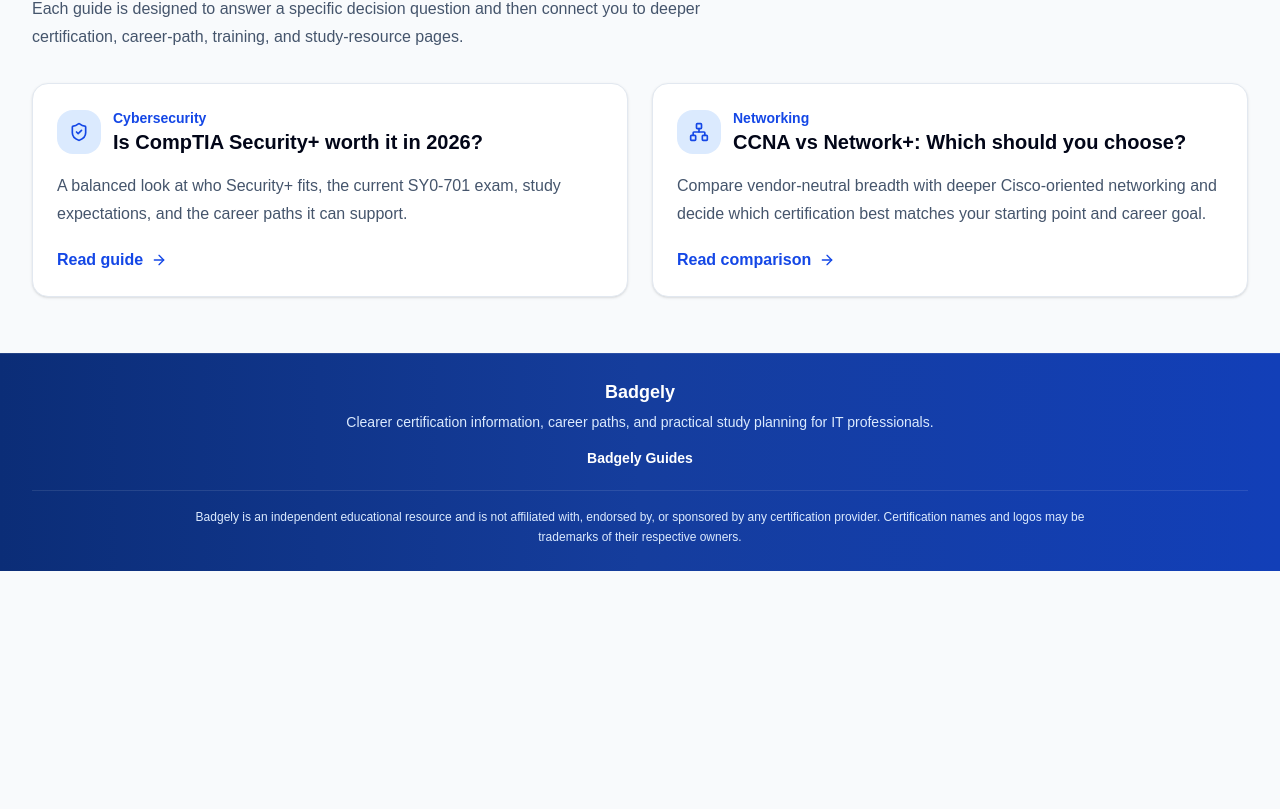
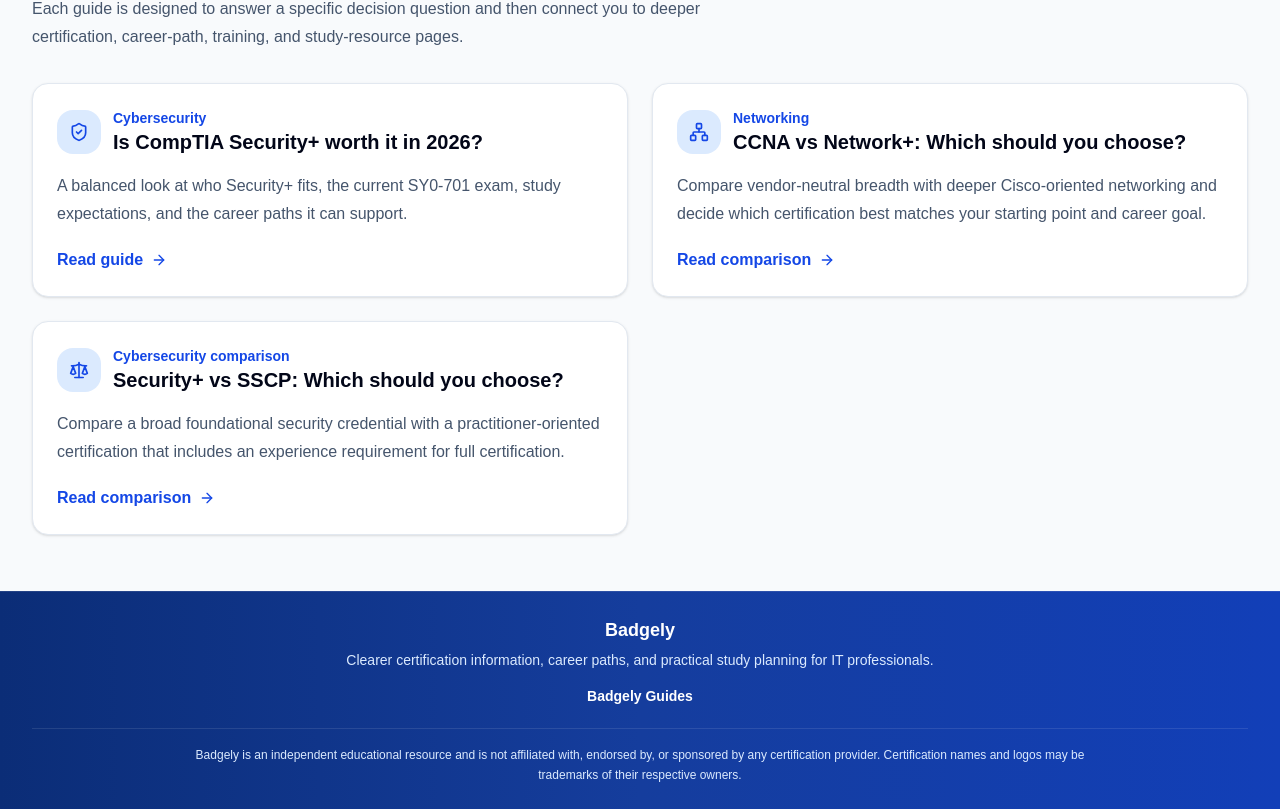
Before and after one commit to nimboxa-maker/badgely, a Next.js app: page /guides in a window 1280 px wide. Shown: the part 723-1532 px from the top of the page. Before the commit the page ends 1294 px from the top, so only its background shows below. Built offline with nearby package versions, Linux system fonts and the light colour scheme; no server answers.

Commit message:
Add Security+ vs SSCP to Guides hub

```diff
--- a/app/guides/page.tsx
+++ b/app/guides/page.tsx
@@ -1,6 +1,6 @@
 import type { Metadata } from "next";
 import Link from "next/link";
-import { ArrowRight, BookOpen, Compass, Network, ShieldCheck } from "lucide-react";
+import { ArrowRight, BookOpen, Compass, Network, Scale, ShieldCheck } from "lucide-react";
 import { Card } from "@/components/ui/card";
 import { HeroOption, HeroPanel, MarketingHero } from "@/components/layout/marketing-hero";
 
@@ -124,6 +124,28 @@ export default function GuidesPage() {
               Read comparison <ArrowRight className="size-4" aria-hidden="true" />
             </Link>
           </Card>
+
+          <Card className="p-6">
+            <div className="flex items-center gap-3">
+              <span className="flex size-11 items-center justify-center rounded-2xl bg-blue-100 text-blue-700">
+                <Scale className="size-5" aria-hidden="true" />
+              </span>
+              <div>
+                <p className="text-sm font-semibold text-blue-700">Cybersecurity comparison</p>
+                <h3 className="text-xl font-bold text-slate-950">Security+ vs SSCP: Which should you choose?</h3>
+              </div>
+            </div>
+            <p className="mt-4 leading-7 text-slate-600">
+              Compare a broad foundational security credential with a practitioner-oriented certification that includes
+              an experience requirement for full certification.
+            </p>
+            <Link
+              href="/guides/security-plus-vs-sscp"
+              className="mt-5 inline-flex items-center gap-2 font-semibold text-blue-700 hover:text-blue-600"
+            >
+              Read comparison <ArrowRight className="size-4" aria-hidden="true" />
+            </Link>
+          </Card>
         </div>
       </section>
     </main>
```
